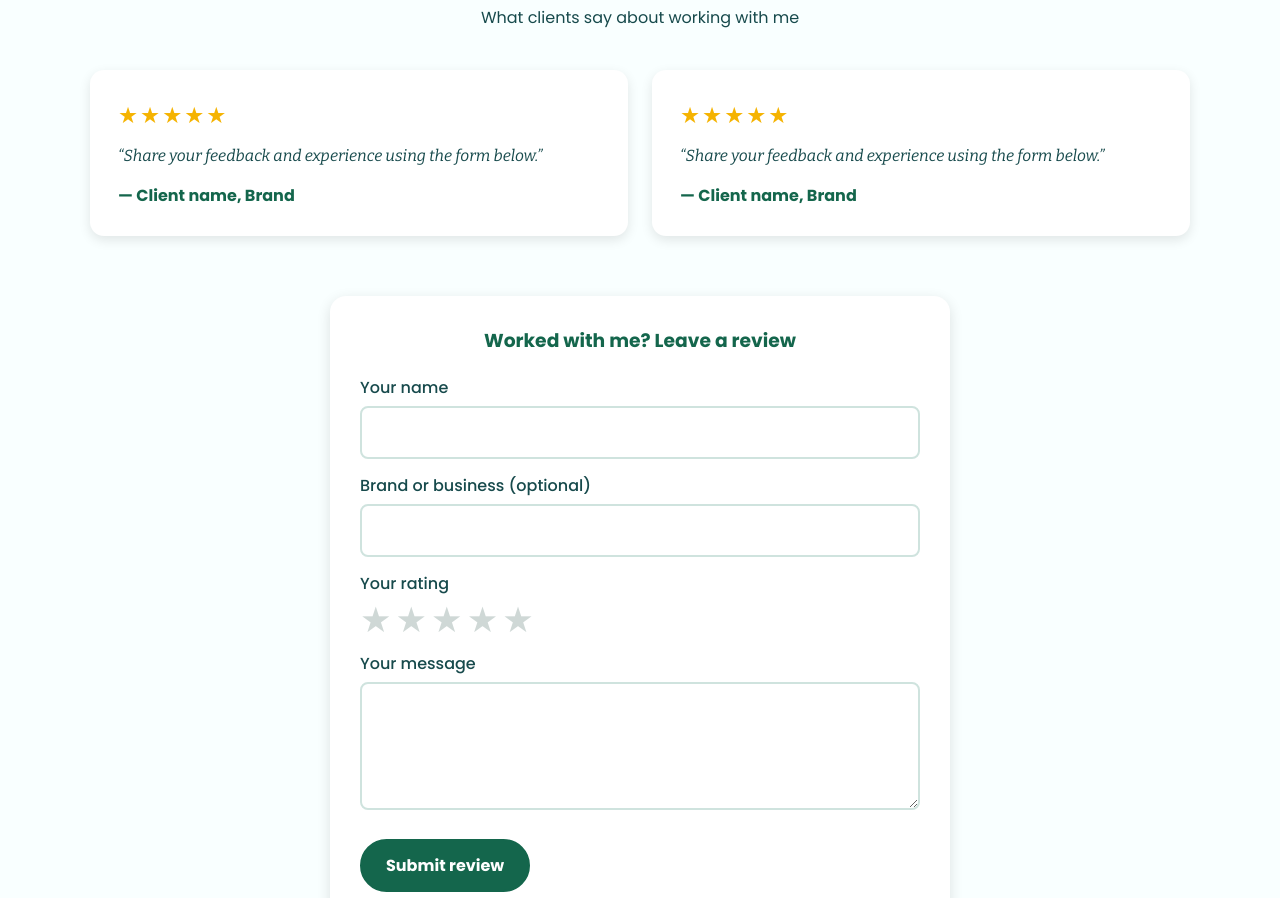
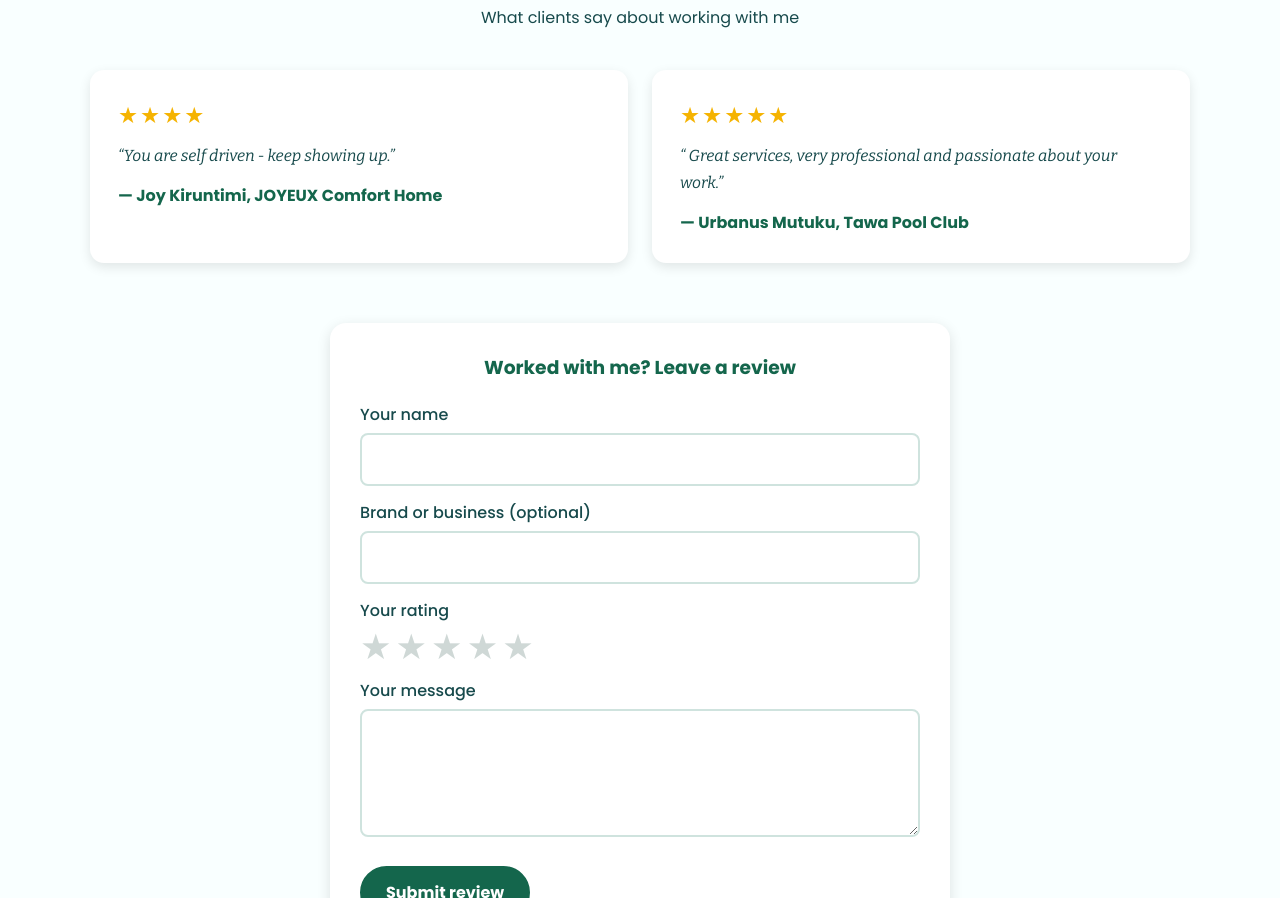
Before and after one commit to mwenda-v/A-Portfolio-Website, a plain HTML site: page index.html in a window 1280 px wide. Shown: the part 3628-4526 px from the top of the page. Drawn offline with nearby package versions, Linux system fonts and the light colour scheme; files whose address does not match are found by name; a web font is replaced by a local one.

Commit message:
The correct push

```diff
--- a/index.html
+++ b/index.html
@@ -1061,15 +1061,15 @@ Explore my work to see how insight-led campaigns build engaged communities and m
     <!-- Approved reviews: copy one card per real review -->
     <div class="testi-grid">
       <article class="testi-card">
-        <div class="stars" role="img" aria-label="5 out of 5 stars">★★★★★</div>
-        <p class="testi-text">“Share your feedback and experience using the form below.”</p>
-        <p class="testi-name">— Client name, Brand</p>
+        <div class="stars" role="img" aria-label="5 out of 5 stars">★★★★</div>
+        <p class="testi-text">“You are self driven - keep showing up.”</p>
+        <p class="testi-name">— Joy Kiruntimi, JOYEUX Comfort Home </p>
       </article>
 
       <article class="testi-card">
         <div class="stars" role="img" aria-label="5 out of 5 stars">★★★★★</div>
-        <p class="testi-text">“Share your feedback and experience using the form below.”</p>
-        <p class="testi-name">— Client name, Brand</p>
+        <p class="testi-text">“ Great services, very professional and passionate about your work.”</p>
+        <p class="testi-name">— Urbanus Mutuku, Tawa Pool Club</p>
       </article>
     </div>
 
```
